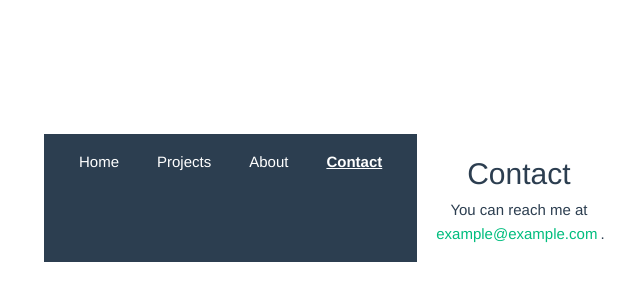
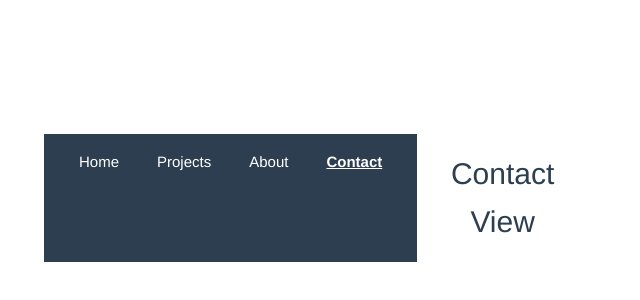
Before and after one commit to Sosakpanha/Portfiliotest, a Vue app: page /contact in a window 1280 px wide. Shown: the part 202-502 px from the top of the page, without its empty margins (20-660 px from the left). Built offline with nearby package versions, Linux system fonts and the light colour scheme; the HTML template or start-up script is replaced by a standard one.

Commit message:
Add projects and contact views with routes

```diff
--- a/src/router/index.ts
+++ b/src/router/index.ts
@@ -1,9 +1,7 @@
 import { createRouter, createWebHistory } from 'vue-router'
 import HomeView from '../views/HomeView.vue'
-
-// Lazy-load other views
-const ProjectsView = () => import('../views/ProjectsView.vue')
-const ContactView = () => import('../views/ContactView.vue')
+import ProjectsView from '../views/ProjectsView.vue'
+import ContactView from '../views/ContactView.vue'
 
 const router = createRouter({
   history: createWebHistory(import.meta.env.BASE_URL),
--- a/src/views/ContactView.vue
+++ b/src/views/ContactView.vue
@@ -1,16 +1,11 @@
 <template>
-  <div class="contact">
-    <h1>Contact</h1>
-    <p>You can reach me at <a href="mailto:example@example.com">example@example.com</a>.</p>
+  <div class="contact-view">
+    <h1>Contact View</h1>
   </div>
 </template>
 
-<script setup lang="ts">
-// Contact page logic can go here
-</script>
-
 <style scoped>
-.contact {
+.contact-view {
   padding: 1rem;
 }
 </style>
--- a/src/views/ProjectsView.vue
+++ b/src/views/ProjectsView.vue
@@ -1,16 +1,11 @@
 <template>
-  <div class="projects">
-    <h1>Projects</h1>
-    <p>This page will list all projects.</p>
+  <div class="projects-view">
+    <h1>Projects View</h1>
   </div>
 </template>
 
-<script setup lang="ts">
-// Future project logic can go here
-</script>
-
 <style scoped>
-.projects {
+.projects-view {
   padding: 1rem;
 }
 </style>
```
